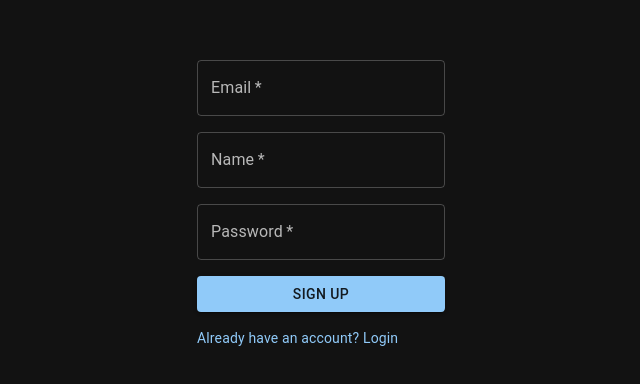
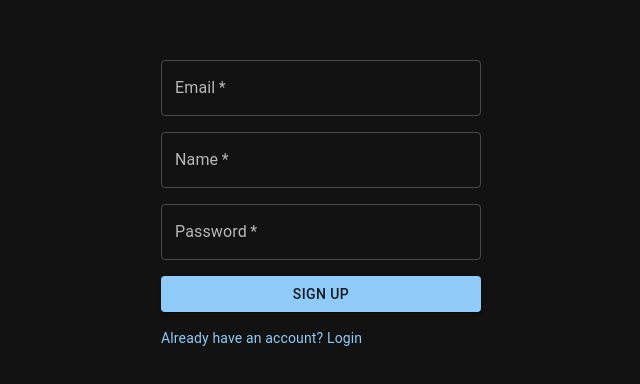
Before and after one commit to edmorua/shoppy-ui, a Next.js app: page /auth/signup in a window 1280 px wide. Shown: the part 196-580 px from the top of the page, without its empty margins (319-959 px from the left). Built offline with nearby package versions, Linux system fonts and the light colour scheme; no server answers; what @mui/material-nextjs would draw is missing.

Commit message:
adding first server action

```diff
--- a/app/auth/login/page.tsx
+++ b/app/auth/login/page.tsx
@@ -4,8 +4,8 @@ import loginUser from "./login-user";
 
 export default function Login() {
 	return (
-		<form action={loginUser}>
-			<Stack spacing={2} className="w-full max-w-xs">
+		<form action={loginUser} className="w-full max-w-xs">
+			<Stack spacing={2} >
 				<TextField label="Email" variant="outlined" type="email" name="email" required />
 				<TextField label="Password" variant="outlined" type="password" name="password" required />
 				<Button variant="contained" color="primary" type="submit">Login</Button>
--- a/app/auth/signup/create-user.ts
+++ b/app/auth/signup/create-user.ts
@@ -7,9 +7,9 @@ export default async function createUser(
 	formData: FormData
 ){
 	const rawFormData = {
-		name: formData.get('name') as string,
-		email: formData.get('email') as string,
-		password: formData.get('password') as string,
+		name: formData.get('name'),
+		email: formData.get('email'),
+		password: formData.get('password'),
 	}
 
 	const response = await fetch(`${API_URL}/users`, {
--- a/app/auth/signup/page.tsx
+++ b/app/auth/signup/page.tsx
@@ -4,8 +4,8 @@ import createUser from "./create-user";
 
 export default function Signup() {
 	return (
-		<form action={createUser}>
-			<Stack spacing={2} className="w-full max-w-xs">
+		<form action={createUser} className="w-full max-w-xs">
+			<Stack spacing={2} >
 				<TextField label="Email" variant="outlined" type="email" name="email" required />
 				<TextField label="Name" variant="outlined" type="text" name="name" required />
 				<TextField label="Password" variant="outlined" type="password" name="password" required />
```
